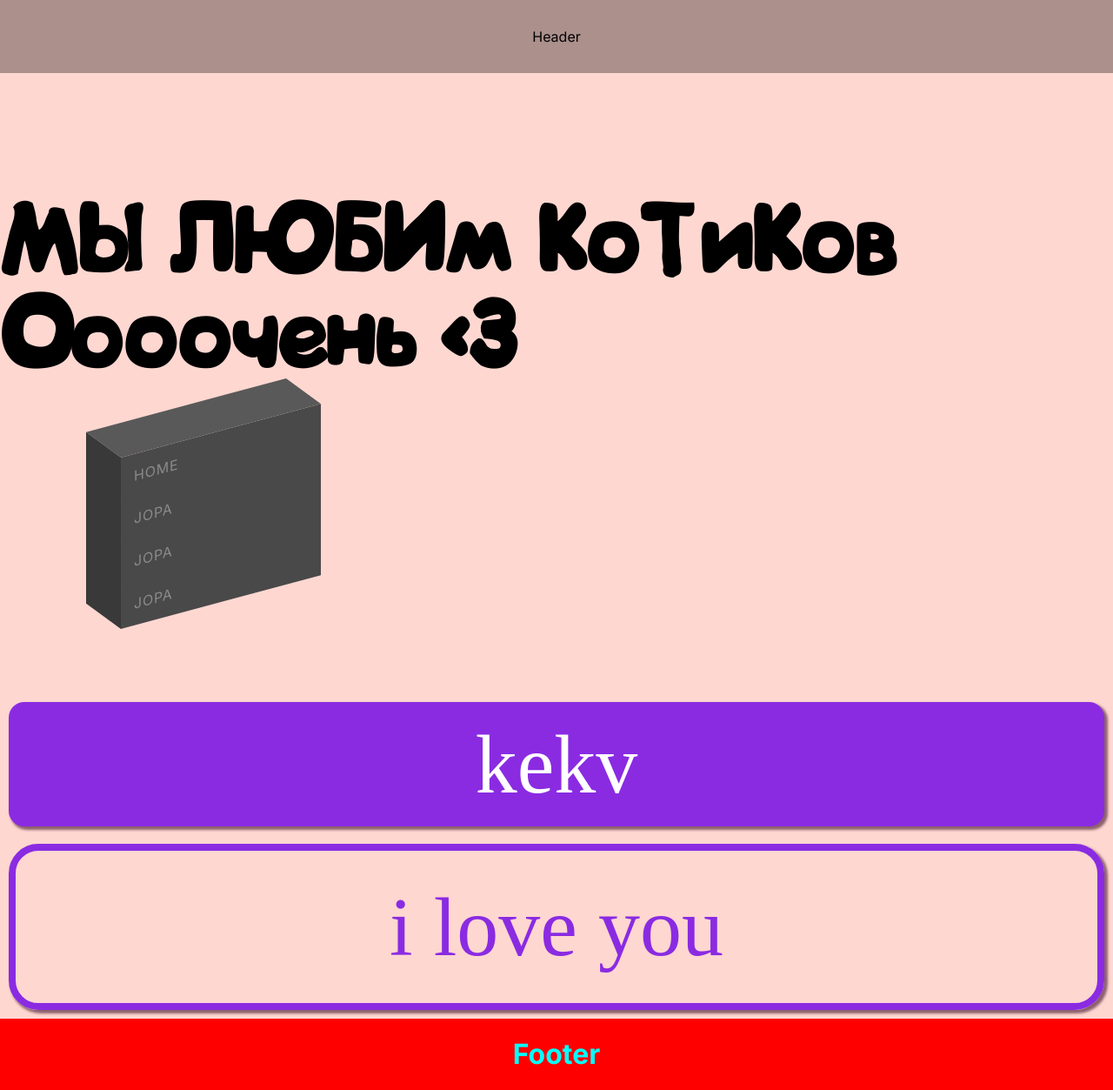
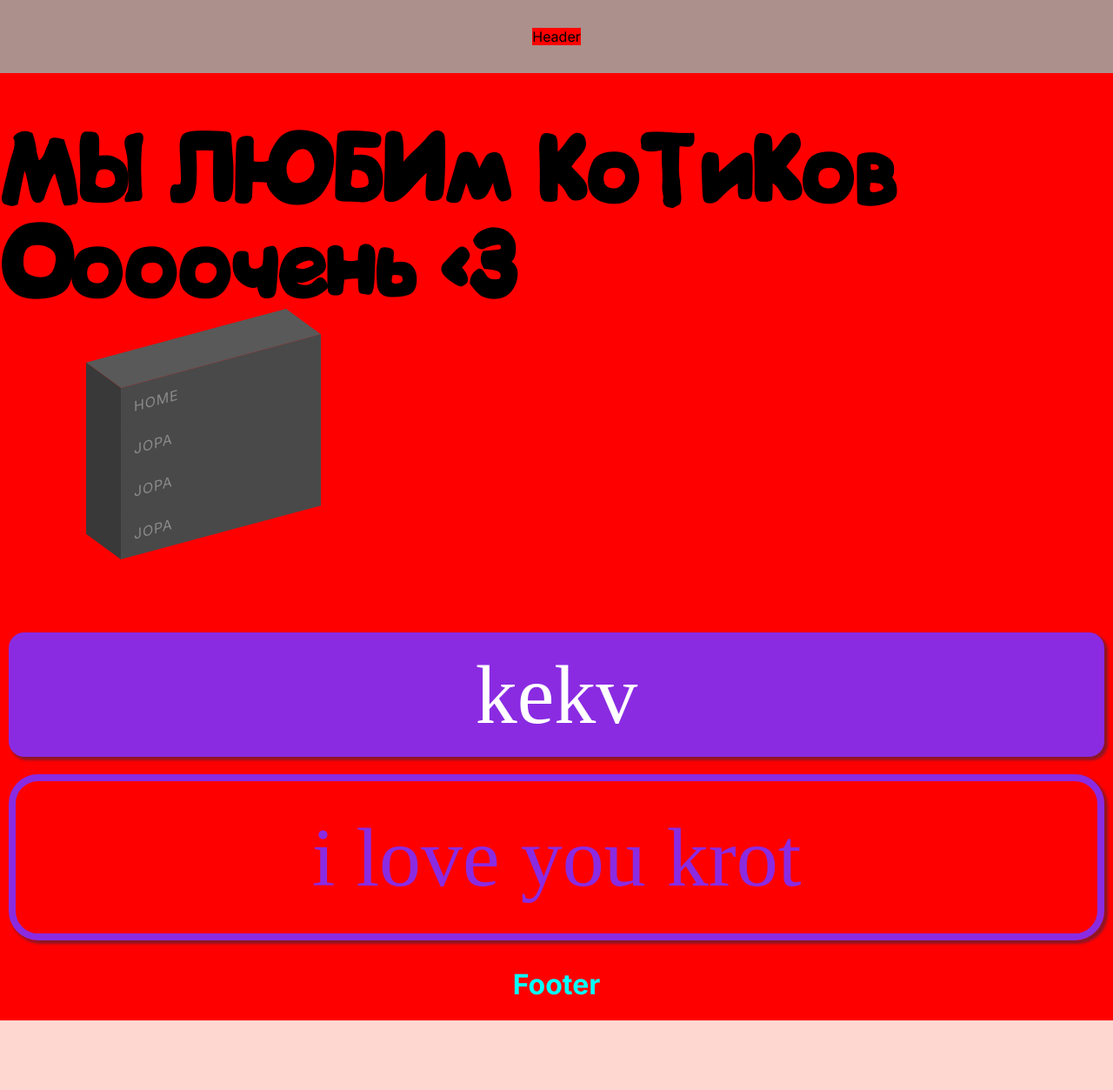
Before and after one commit to tehnickge/simpleNextJsApp, a Next.js app in the folder cute-catz/: page / in a window 1280 px wide. Shown: the whole page at 87% size. After the commit the page ends 1173 px from the top, so only its background shows below. Built offline with nearby package versions, Linux system fonts and the light colour scheme; a web font is replaced by a local one.

Commit message:
add scss .cotainer

```diff
--- a/cute-catz/src/app/layout.tsx
+++ b/cute-catz/src/app/layout.tsx
@@ -13,27 +13,6 @@ export const metadata: Metadata = {
   description: "we like to watch cute cats and smell candles",
 };
 
-const aboba : {
-  title: string | undefined,
-  link: string | undefined }[] =
-[
-    {
-      title: "Home",
-      link: "/"
-    },
-    {
-      title: "JOPA",
-      link: "/"
-    },
-    {
-      title: "JOPA",
-      link: "/"
-    },
-    {
-      title: "JOPA",
-      link: "/"
-    },
-]
 
 export default function RootLayout({
   children,
@@ -45,7 +24,6 @@ export default function RootLayout({
       <body className={inter.className}>
         <SessionProviderWithChildren>
           <Header></Header>
-          <Menu></Menu>
           {children}
           <Footer></Footer>
         </SessionProviderWithChildren>
--- a/cute-catz/src/app/page.tsx
+++ b/cute-catz/src/app/page.tsx
@@ -36,7 +36,7 @@ export default function Home() {
         kekv
       </DalyButton>
       <DalyButton variant="primary-outline" size="lg">
-        i love you
+        i love you krot
       </DalyButton>
     </main>
   );
--- a/cute-catz/src/components/common/_content-container.scss
+++ b/cute-catz/src/components/common/_content-container.scss
@@ -1,7 +1,26 @@
-.content-container {
-    max-width: 1726px;
-    box-sizing: border-box;
-    @media screen and (max-width: 500) {
-        max-width: 300px;
+@import "./variables";
+
+@media (min-width: $breakpoint-xxl) {
+    .content-container {
+        max-width: 1726px;
+        background-color: red;
     }
 }
+@media (max-width: $breakpoint-xxl) {
+    .content-container {
+        max-width: 1024px;
+        background-color: blue;
+    }
+}
+@media (max-width: $breakpoint-md) {
+    .content-container {
+        max-width: 568px;
+        background-color: green;
+    }
+}
+@media (max-width: $breakpoint-sm) {
+    .content-container {
+        max-width: 300px;
+        background-color: $color-blue;
+    }
+}
```
Also changed, not shown: cute-catz/src/app/page.module.scss (line endings or trailing spaces).
